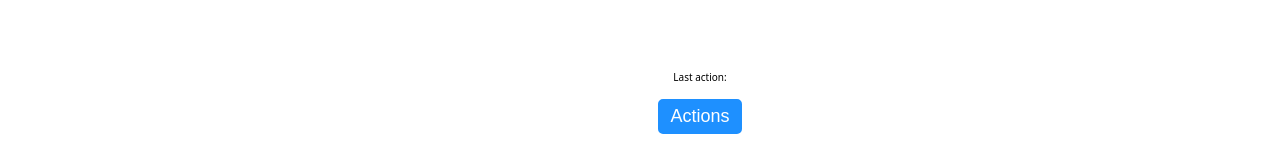
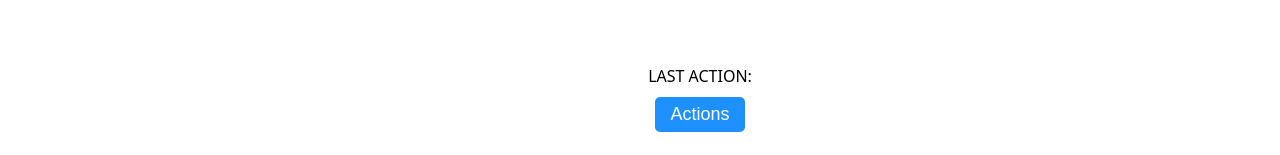
Before and after one commit to tamaskovacs0408/aria-react, a React (Vite) app: page /buttons/actionbutton in a window 1280 px wide. Shown: the part 130-285 px from the top of the page. Built offline with nearby package versions, Linux system fonts and the light colour scheme.

Commit message:
Add styles to selected action

```diff
--- a/src/components/Buttons/ActionButton/ActionButton.module.scss
+++ b/src/components/Buttons/ActionButton/ActionButton.module.scss
@@ -6,6 +6,17 @@
     justify-content: center;
     align-items: center;
     gap: .5rem;
+
+    p {
+        font-size: 1.6rem;
+        text-transform: uppercase;
+        margin: .5rem;
+
+        span {
+            font-size: 1.6rem;
+            font-weight: 600;
+        }
+    }
 }
 
 .btn {
@@ -15,6 +26,7 @@
     border-radius: .5rem;
     background: variables.$main-color;
     color: white;
+    width: 80%;
     padding: 5px 10px;
     text-decoration: none;
     transition: background .1s ease-out;
```
